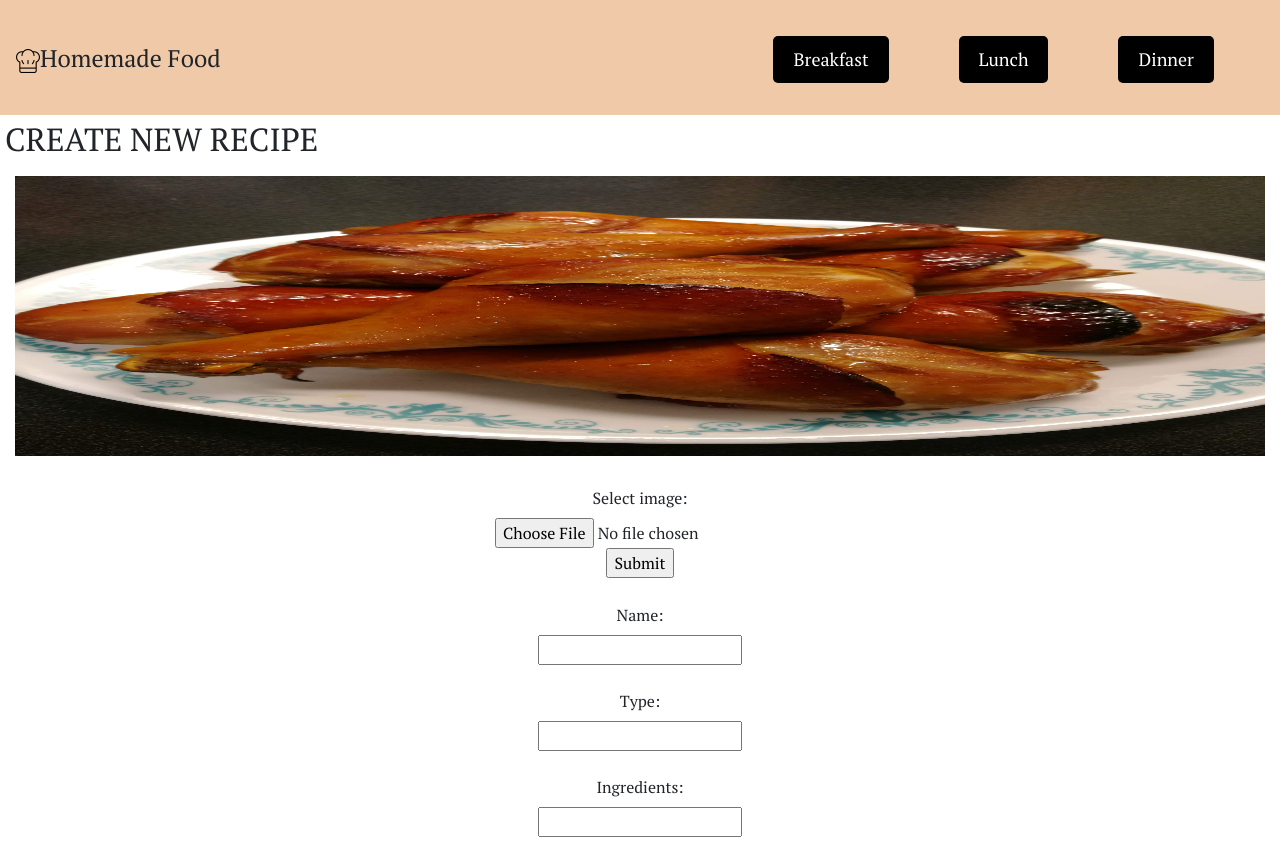
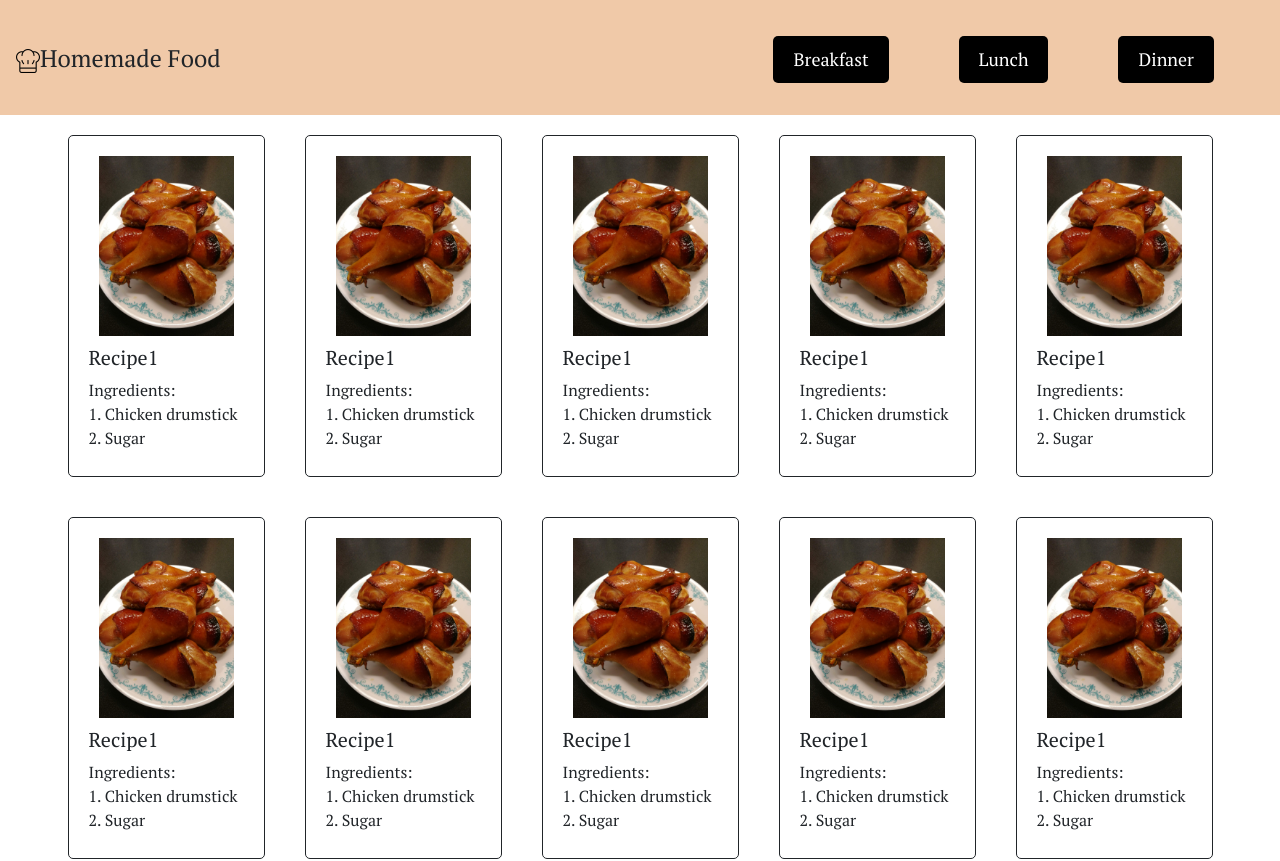
Before and after one commit to SvetlanaSurzhan/recipes-site, a React (Create React App) app in the folder ClientApp/: page / in a window 1280 px wide. Shown: the top 861 px of the page. Built offline with nearby package versions, Linux system fonts and the light colour scheme.

Commit message:
added Router

```diff
--- a/ClientApp/src/App.js
+++ b/ClientApp/src/App.js
@@ -1,26 +1,26 @@
 import React, { Component } from 'react';
-import { Route } from 'react-router';
-import { ReactDOM } from 'react-dom';
-import  Create from './components/createRecipe/Create';
-import  Recipe  from './components/recipe/Recipe';
-import  Update  from './components/updateRecipe/Update';
-import  Shell  from './components/shell/Shell';
+import Create from './components/createRecipe/Create';
+import Update from './components/updateRecipe/Update';
+import Shell from './components/shell/Shell';
 import './custom.css'
 import Gallery from './components/gallery/Gallery';
+import { BrowserRouter as Router, Route, Switch } from 'react-router-dom';
 
 
 export default class App extends Component {
   static displayName = App.name;
 
-  render () {
+  render() {
     return (
-      <div>
-        <Shell>
-            <Create />
-            <Gallery />
-            <Update />
-        </Shell>
-      </div>
+      <Shell>
+        <Router>
+          <div>
+            <Route path='/create' component={Create} />
+            <Route path='/update/:id' component={Update} />
+            <Route exact path='/' component={Gallery} />
+          </div>
+        </Router>
+      </Shell>
     );
   }
 }
--- a/ClientApp/src/index.js
+++ b/ClientApp/src/index.js
@@ -1,7 +1,6 @@
 import 'bootstrap/dist/css/bootstrap.css';
 import React from 'react';
 import ReactDOM from 'react-dom';
-import { BrowserRouter } from 'react-router-dom';
 import App from './App';
 import registerServiceWorker from './registerServiceWorker';
 
@@ -9,9 +8,7 @@
 const rootElement = document.getElementById('root');
 
 ReactDOM.render(
-  <BrowserRouter basename={baseUrl}>
-    <App />
-  </BrowserRouter>,
+    <App />,
   rootElement);
 
 registerServiceWorker();
```
